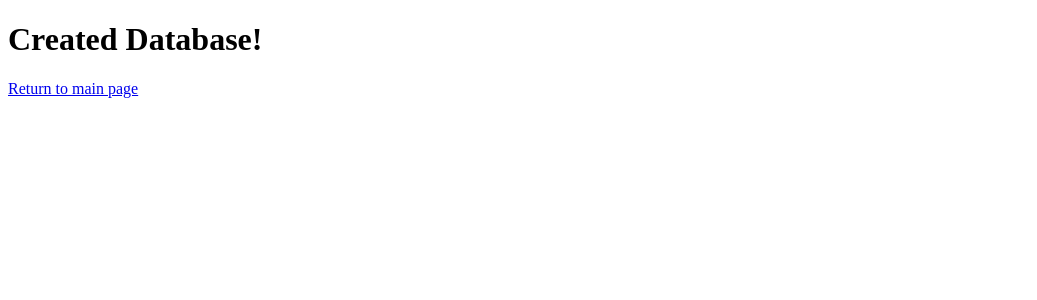
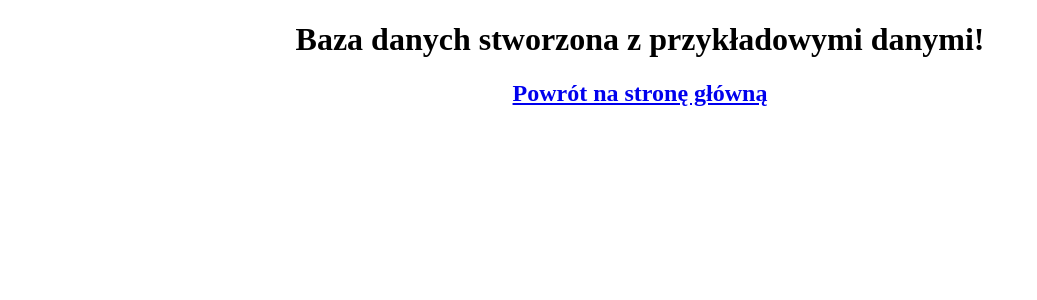
Before and after one commit to GuzekAlan/RPG-encounter-database, a Django app: page /create_database in a window 1280 px wide. Shown: the top 300 px of the page, without its empty margins (0-1037 px from the left). Run offline with Django 4.2, Linux system fonts and the light colour scheme.

Commit message:
cleaning and making template reusable

```diff
--- a/rpg_encounter/templates/create_database.html
+++ b/rpg_encounter/templates/create_database.html
@@ -1,5 +1,7 @@
 {% extends 'base.html' %}
 {% block content %}
-    <h1>Created Database!</h1>
-    <a href="{% url 'encounters:index'%}">Return to main page</a>
+<div style="text-align: center;">
+    <h1>Baza danych stworzona z przykładowymi danymi!</h1>
+    <h2><a href="{% url 'encounters:index'%}">Powrót na stronę główną</a></h2>
+</div>
 {% endblock %}
```
Also changed, not shown: rpg_encounter/templates/encounters_form.html (+7 -9 lines).
